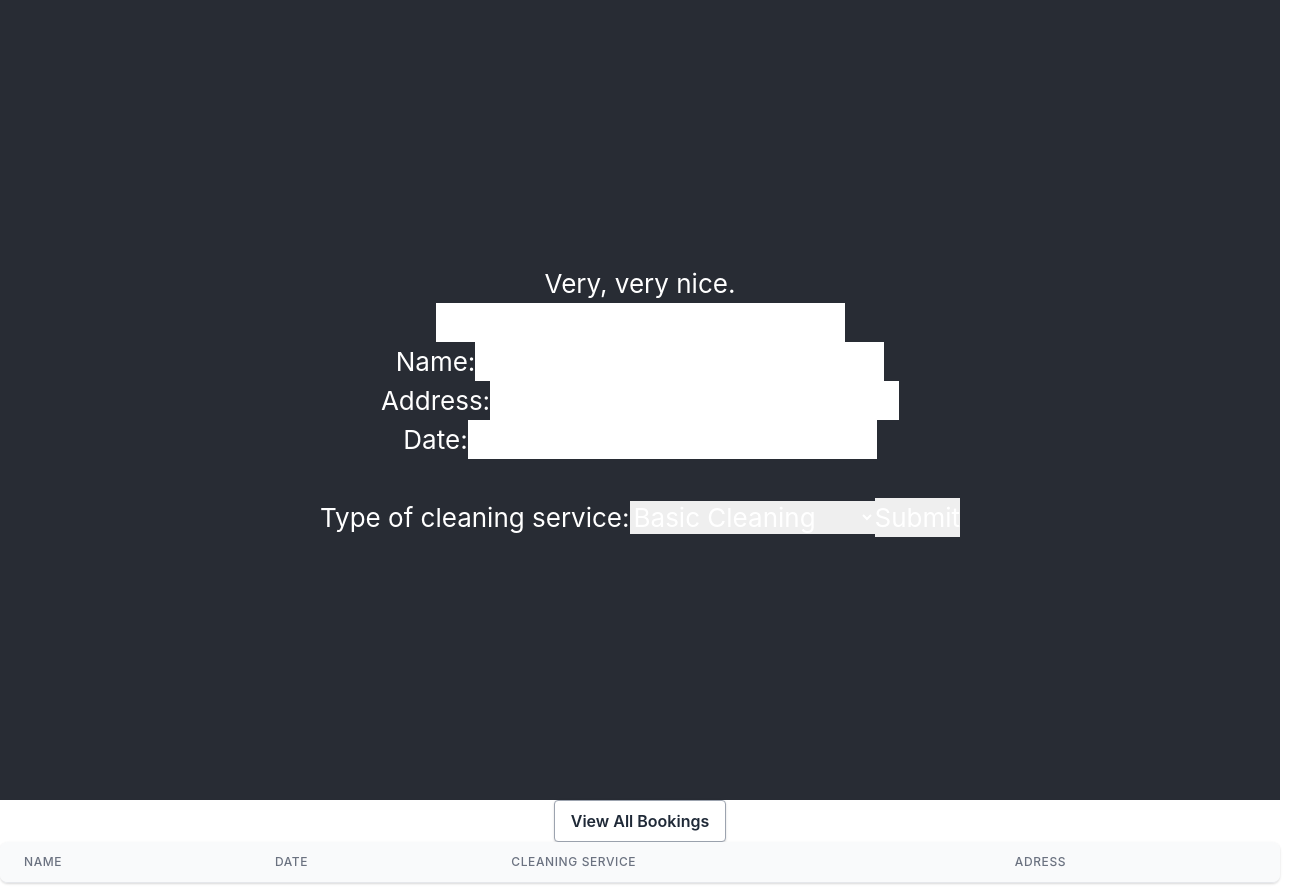
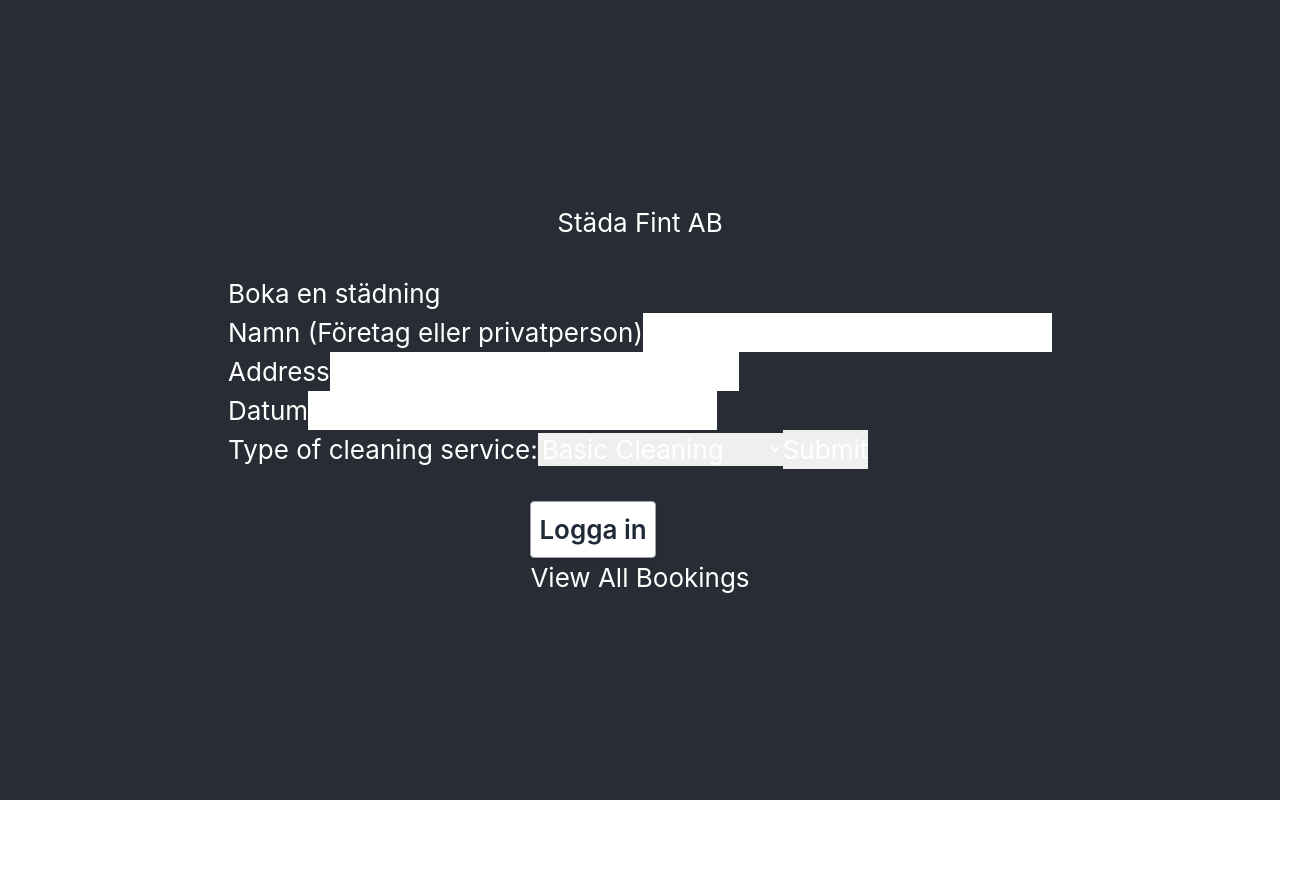
Before and after one commit to Fjedern/Nicecleaning_AB, a React (Create React App) app in the folder frontend/: page / in a window 1280 px wide. Shown: the whole page, 1312 px wide, since content can reach past the window. After the commit the page ends 800 px from the top, so only its background shows below. Built offline with nearby package versions, Linux system fonts and the light colour scheme.

Commit message:
frontend structure and routing

```diff
--- a/frontend/package.json
+++ b/frontend/package.json
@@ -10,7 +10,8 @@
     "http-proxy-middleware": "^2.0.1",
     "react": "^17.0.2",
     "react-dom": "^17.0.2",
-    "react-scripts": "4.0.3",
+    "react-router-dom": "^6.0.2",
+    "react-scripts": "^4.0.3",
     "web-vitals": "^1.1.2"
   },
   "scripts": {
@@ -19,7 +20,6 @@
     "test": "craco test",
     "eject": "react-scripts eject"
   },
-
   "eslintConfig": {
     "extends": [
       "react-app",
--- a/frontend/src/App.js
+++ /dev/null
@@ -1,97 +0,0 @@
-import './App.css';
-import BookingForm from "./BookingForm";
-import React, { useState, useEffect } from 'react';
-
-
-function App() {
-
-const [bookings, setBookings] = useState([]);
-
-const postData = {"id": 0,
-                 "cleaningPackage": "basic cleaning",
-                 "address": "testgatan 11, Testeborg",
-                 "name": "Test AB",
-                 "date": "2021-12-03T13:42:20.937Z"};
-
-
-//add entries to DB
-/*
- useEffect(() => {
-    fetch("http://localhost:8080/booking/add",{
-        method: "post",
-        headers: {"Content-Type":'application/json'},
-        body: JSON.stringify(postData),
-        }
-    )
-    .then(response => {
-            console.log(response.status)
-            if (response.status === 201) {
-                console.log(response);
-
-            }else{
-            console.log(response.status)}
-        })
-        .catch(err => err)
-    }, []);
-    */
-
-
-    const viewAllBookings = ()=> {
-        fetch ("http://localhost:8080/booking/viewAll")
-            .then(response => response.json())
-            .then(data => setBookings(data))
-
-            //TODO error handling
-
-        };
-
-
-    return (
-        <div className="App">
-            <header className="App-header">
-               <BookingForm></BookingForm>
-            </header>
-            <div>
-                <button className="bg-white hover:bg-gray-100 text-gray-800 font-semibold py-2 px-4 border border-gray-400 rounded shadow"
-                onClick={viewAllBookings}>
-                    View All Bookings
-                </button>
-                <div className="flex flex-col">
-                    <div className="-my-2 overflow-x-auto sm:-mx-6 lg:-mx-8">
-                        <div className="py-2 align-middle inline-block min-w-full sm:px-6 lg:px-8">
-                            <div className="shadow overflow-hidden border-b border-gray-200 sm:rounded-lg">
-                                <table className="table-auto min-w-full">
-                                    <thead className="bg-gray-50">
-                                        <tr>
-                                          <th scope="col" className="px-6 py-3 text-left text-xs font-medium text-gray-500 uppercase tracking-wider">
-                                            Name</th>
-                                          <th scope="col" className="px-6 py-3 text-left text-xs font-medium text-gray-500 uppercase tracking-wider">
-                                            Date</th>
-                                          <th scope="col" className="px-6 py-3 text-left text-xs font-medium text-gray-500 uppercase tracking-wider">
-                                            Cleaning Service</th>
-                                          <th scope="col" className="px-6 py-3 text-left text-xs font-medium text-gray-500 uppercase tracking-wider">
-                                            Adress</th>
-                                        </tr>
-                                    </thead>
-                                    <tbody className="bg-white divide-y divide-gray-200">
-                                        {bookings.map((entry) =>
-                                        <tr key={entry.id}>
-                                            <td className="px-6 py-4 text-left whitespace-nowrap text-sm text-gray-900">{entry.name}</td>
-                                            <td className="px-6 py-4 text-left whitespace-nowrap text-sm text-gray-900">{entry.date}</td>
-                                            <td className="px-6 py-4 text-left whitespace-nowrap text-sm text-gray-900">{entry.cleaningPackage}</td>
-                                            <td className="px-6 py-4 text-left whitespace-nowrap text-sm text-gray-900">{entry.address}</td>
-                                        </tr>
-                                    )}
-                                    </tbody>
-                                </table>
-                            </div>
-                        </div>
-                    </div>
-                </div>
-            </div>
-        </div>
-    );
-}
-
-
-export default App;
--- a/frontend/src/BookingForm.js
+++ b/frontend/src/components/BookingForm.js
@@ -11,25 +11,25 @@ function BookingForm() {
 
     return (
         <div>
-
-            <h1>Very, very nice.</h1>
-
-            <input ref={formRef} type="number" name="date"/><br/>
+            <label>Boka en städning</label>
 
             <form>
                 <label>
-                    Name:
-                    <input type="text" name="name"/><br/>
+                    Namn (Företag eller privatperson)
+                    <input
+                    id="username" type="text" type="text" name="name"/><br/>
                 </label>
 
                 <label>
-                    Address:
-                    <input type="text" name="address"/><br/>
+                    Address
+                    <input
+                    type="text" name="address"/><br/>
                 </label>
 
                 <label>
-                    Date:
-                    <input type="text" name="date"/><br/><br/>
+                    Datum
+                    <input
+                    type="text" name="date"/><br/>
                 </label>
                 <label>
                     Type of cleaning service:
--- a/frontend/src/index.js
+++ b/frontend/src/index.js
@@ -1,7 +1,7 @@
 import React from 'react';
 import ReactDOM from 'react-dom';
 import './index.css';
-import App from './App';
+import App from './pages/App.js';
 import reportWebVitals from './reportWebVitals';
 
 ReactDOM.render(
--- /dev/null
+++ b/frontend/src/pages/AllBookings.js
@@ -0,0 +1,57 @@
+import React, { useState, useEffect } from 'react';
+
+const AllBookings =()=>{
+
+const [bookings, setBookings] = useState([]);
+
+    useEffect(() => {
+        loadData();
+
+    }, []);
+
+    const loadData = async () => {
+        const response = await fetch ("http://localhost:8080/booking/viewAll")
+            .then(response => response.json())
+            .then(data => setBookings(data))
+
+            //TODO error handling
+
+    };
+
+    return (
+        <div className="flex flex-col">
+            <div className="-my-2 overflow-x-auto sm:-mx-6 lg:-mx-8">
+                <div className="py-2 align-middle inline-block min-w-full sm:px-6 lg:px-8">
+                    <div className="shadow overflow-hidden border-b border-gray-200 sm:rounded-lg">
+                        <table className="table-auto min-w-full">
+                            <thead className="bg-gray-50">
+                                <tr>
+                                  <th scope="col" className="px-6 py-3 text-left text-xs font-medium text-gray-500 uppercase tracking-wider">
+                                    Name</th>
+                                  <th scope="col" className="px-6 py-3 text-left text-xs font-medium text-gray-500 uppercase tracking-wider">
+                                    Date</th>
+                                  <th scope="col" className="px-6 py-3 text-left text-xs font-medium text-gray-500 uppercase tracking-wider">
+                                    Cleaning Service</th>
+                                  <th scope="col" className="px-6 py-3 text-left text-xs font-medium text-gray-500 uppercase tracking-wider">
+                                    Adress</th>
+                                </tr>
+                            </thead>
+                            <tbody className="bg-white divide-y divide-gray-200">
+                                {bookings.map((entry) =>
+                                <tr key={entry.id}>
+                                    <td className="px-6 py-4 text-left whitespace-nowrap text-sm text-gray-900">{entry.name}</td>
+                                    <td className="px-6 py-4 text-left whitespace-nowrap text-sm text-gray-900">{entry.date}</td>
+                                    <td className="px-6 py-4 text-left whitespace-nowrap text-sm text-gray-900">{entry.cleaningPackage}</td>
+                                    <td className="px-6 py-4 text-left whitespace-nowrap text-sm text-gray-900">{entry.address}</td>
+                                </tr>
+                            )}
+                            </tbody>
+                        </table>
+                    </div>
+                </div>
+            </div>
+        </div>
+    );
+}
+
+export default AllBookings;
--- /dev/null
+++ b/frontend/src/pages/App.js
@@ -0,0 +1,58 @@
+
+import '../App.css';
+import MainPage from './MainPage.js';
+import AllBookings from './AllBookings.js';
+
+import {
+  BrowserRouter as Router,
+  Routes,
+  Route,
+  Link,
+  Redirect
+} from "react-router-dom";
+
+const App = () => {
+
+const postData = {"id": 0,
+                 "cleaningPackage": "basic cleaning",
+                 "address": "testgatan 11, Testeborg",
+                 "name": "Test AB",
+                 "date": "2021-12-03T13:42:20.937Z"};
+
+
+//add entries to DB
+/*
+ useEffect(() => {
+    fetch("http://localhost:8080/booking/add",{
+        method: "post",
+        headers: {"Content-Type":'application/json'},
+        body: JSON.stringify(postData),
+        }
+    )
+    .then(response => {
+            console.log(response.status)
+            if (response.status === 201) {
+                console.log(response);
+
+            }else{
+            console.log(response.status)}
+        })
+        .catch(err => err)
+    }, []);
+    */
+
+        return (
+        <>
+            <Router>
+                <Routes>
+                    <Route exact path="/" element={<MainPage />} />
+                    <Route path="/allbookings" element={<AllBookings />} />
+                </Routes>
+            </Router>
+        </>
+
+
+        );
+}
+
+export default App;
--- /dev/null
+++ b/frontend/src/pages/MainPage.js
@@ -0,0 +1,27 @@
+
+import BookingForm from '../components/BookingForm.js';
+import { Link } from "react-router-dom";
+
+const MainPage =()=>{
+
+
+    return (
+        <div>
+            <header className="App-header">
+                <h2 className="pb-8">Städa Fint AB</h2>
+                <BookingForm />
+                <div>
+                <button className="block mt-8 bg-white hover:bg-gray-100 text-gray-800 font-semibold py-2 px-2 border border-gray-400 rounded shadow">
+                        Logga in
+                </button>
+                    <Link className="no-underline hover:bg-gray-700 focus:outline-none focus:ring-2 focus:ring-gray-600 focus:ring-opacity-50"
+                    to="/AllBookings">
+                        View All Bookings
+                    </Link>
+                </div>
+            </header>
+        </div>
+    );
+}
+
+export default MainPage;
```
Also changed, not shown: 2 other files (tests, documents, lock files or other folders).
